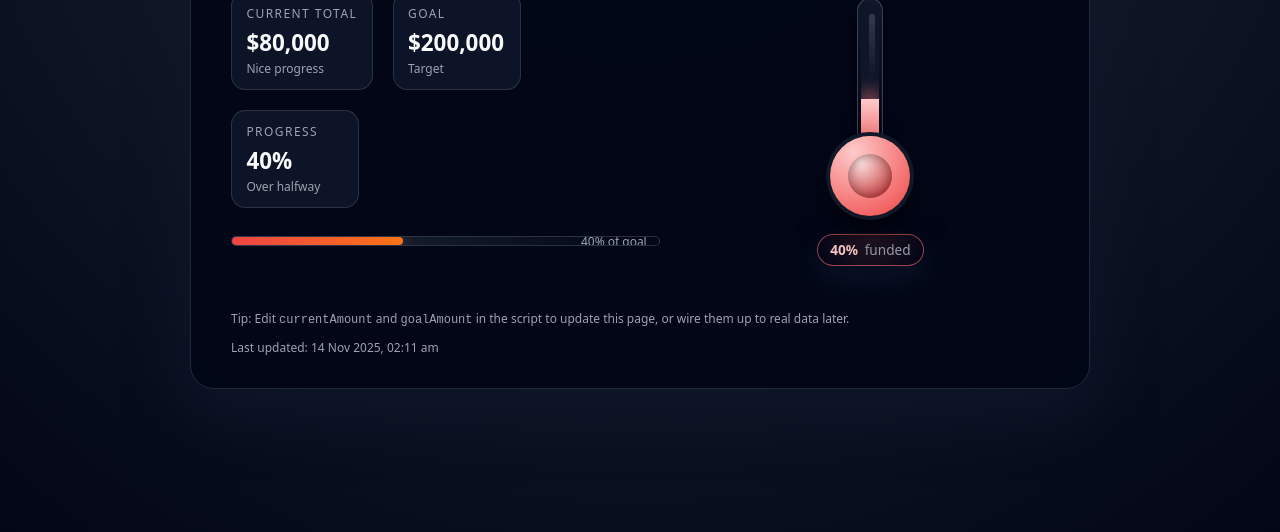
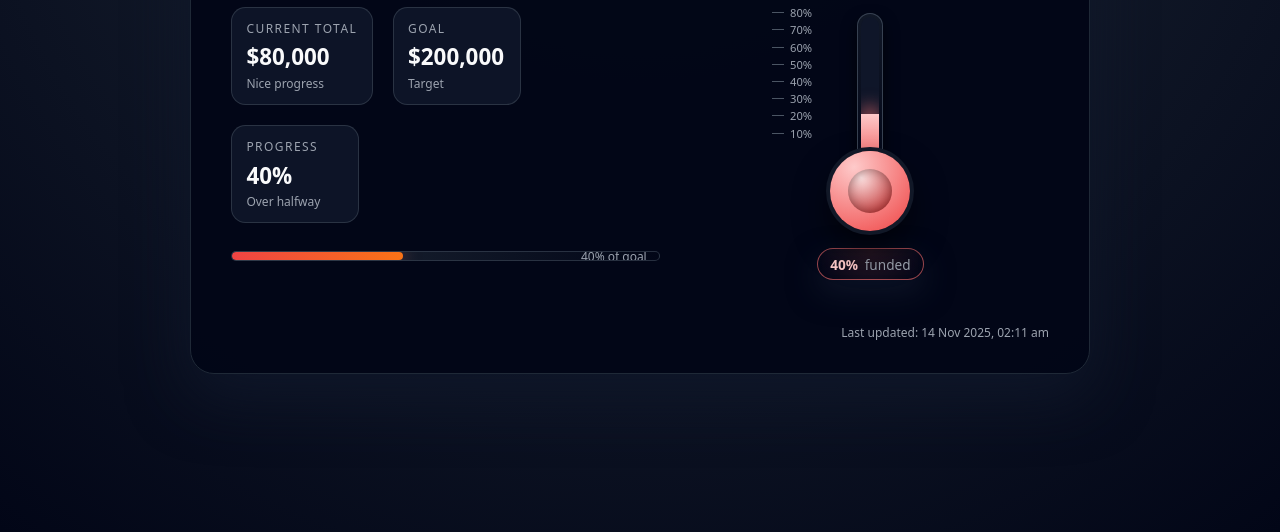
Before and after one commit to datGPT/deposit-progress, a plain HTML site: page index.html in a window 1280 px wide. Shown: the part 268-800 px from the top of the page. Drawn offline with Linux system fonts and the light colour scheme.

Commit message:
Update index.html

```diff
--- a/index.html
+++ b/index.html
@@ -125,6 +125,7 @@
       display: flex;
       align-items: center;
       justify-content: center;
+      position: relative;
     }
 
     .thermo-wrapper {
@@ -132,6 +133,7 @@
       flex-direction: column;
       align-items: center;
       gap: 0.5rem;
+      position: relative;
     }
 
     .thermo-label-top {
@@ -158,6 +160,33 @@
       align-items: center;
       justify-content: flex-end;
       gap: 0;
+    }
+
+    /* Tick marks container */
+    .thermo-ticks {
+      position: absolute;
+      left: -45px;
+      top: 48px;
+      height: 170px;
+      width: 40px;
+      display: flex;
+      flex-direction: column;
+      justify-content: space-between;
+      pointer-events: none;
+    }
+
+    .thermo-tick {
+      display: flex;
+      align-items: center;
+      gap: 6px;
+      font-size: 0.7rem;
+      color: var(--text-muted);
+    }
+
+    .thermo-tick-line {
+      width: 12px;
+      height: 1px;
+      background: #4b5563;
     }
 
     /* Bulb */
@@ -222,23 +251,6 @@
       transition: height 1.4s cubic-bezier(0.22, 0.8, 0.25, 1);
     }
 
-    .thermo-stem-inner::before {
-      content: "";
-      position: absolute;
-      top: 12px;
-      left: 45%;
-      width: 30%;
-      height: 40%;
-      background: linear-gradient(
-        to bottom,
-        rgba(248, 250, 252, 0.35),
-        transparent
-      );
-      border-radius: 999px;
-      opacity: 0.45;
-      pointer-events: none;
-    }
-
     .thermo-percent-tag {
       margin-top: 0.6rem;
       font-size: 0.85rem;
@@ -266,7 +278,7 @@
       font-size: 0.75rem;
       color: var(--text-muted);
       display: flex;
-      justify-content: space-between;
+      justify-content: flex-end;
       gap: 0.75rem;
       flex-wrap: wrap;
     }
@@ -342,10 +354,15 @@
 
     <section class="thermo-container">
       <div class="thermo-wrapper">
+
+        <!-- TICKS ADDED HERE -->
+        <div class="thermo-ticks" id="thermo-ticks"></div>
+
         <div class="thermo-label-top">
           Goal
           <span id="goal-label">$0</span>
         </div>
+
         <div class="thermo">
           <div class="thermo-stem-shell">
             <div class="thermo-stem-inner">
@@ -356,6 +373,7 @@
             <div class="thermo-bulb-inner"></div>
           </div>
         </div>
+
         <div class="thermo-percent-tag">
           <strong id="percent-chip">0%</strong>
           <span>funded</span>
@@ -364,10 +382,6 @@
     </section>
 
     <div class="footnote">
-      <span id="footnote-main">
-        Tip: Edit <code>currentAmount</code> and <code>goalAmount</code> in the script to
-        update this page.
-      </span>
       <span>
         Last updated: <span id="last-updated"></span>
       </span>
@@ -378,14 +392,11 @@
     // ================================
     // CONFIG – EDIT THESE VALUES
     // ================================
-    const goalAmount = 200000;       // target
-    const currentAmount = 80000;     // current savings / funds
+    const goalAmount = 200000;
+    const currentAmount = 80000;
     const title = "Deposit";
-    const subtitle = "";             // no subtitle
+    const subtitle = "";
 
-    // ================================
-    // HELPER FUNCTIONS
-    // ================================
     function formatCurrency(amount) {
       return new Intl.NumberFormat("en-NZ", {
         style: "currency",
@@ -398,75 +409,58 @@
       return Math.min(Math.max(value, min), max);
     }
 
-    // ================================
-    // MAIN RENDER LOGIC
-    // ================================
     (function initThermometer() {
       const safeGoal = goalAmount > 0 ? goalAmount : 1;
       const rawPercent = (currentAmount / safeGoal) * 100;
       const percent = clamp(rawPercent, 0, 100);
 
-      const currentEl = document.getElementById("current-amount");
-      const goalEl = document.getElementById("goal-amount");
-      const goalLabelEl = document.getElementById("goal-label");
-      const progressPercentEl = document.getElementById("progress-percent");
-      const progressNoteEl = document.getElementById("progress-note");
-      const currentNoteEl = document.getElementById("current-note");
-      const thermoFillEl = document.getElementById("thermo-fill");
-      const percentChipEl = document.getElementById("percent-chip");
-      const progressBarFillEl = document.getElementById("progress-bar-fill");
-      const progressMarkerTextEl = document.getElementById("progress-marker-text");
-      const titleTextEl = document.getElementById("title-text");
-      const subtitleTextEl = document.getElementById("subtitle-text");
-      const lastUpdatedEl = document.getElementById("last-updated");
-      const footnoteMainEl = document.getElementById("footnote-main");
+      document.getElementById("title-text").textContent = title;
 
-      // Text content
-      titleTextEl.textContent = title;
-
-      if (subtitle && subtitle.trim().length > 0) {
-        subtitleTextEl.textContent = subtitle;
-        subtitleTextEl.style.display = "block";
+      const subtitleEl = document.getElementById("subtitle-text");
+      if (subtitle.trim().length > 0) {
+        subtitleEl.textContent = subtitle;
+        subtitleEl.style.display = "block";
       } else {
-        subtitleTextEl.style.display = "none";
+        subtitleEl.style.display = "none";
       }
 
-      currentEl.textContent = formatCurrency(currentAmount);
-      goalEl.textContent = formatCurrency(goalAmount);
-      goalLabelEl.textContent = formatCurrency(goalAmount);
+      document.getElementById("current-amount").textContent = formatCurrency(currentAmount);
+      document.getElementById("goal-amount").textContent = formatCurrency(goalAmount);
+      document.getElementById("goal-label").textContent = formatCurrency(goalAmount);
 
       const displayPercent = Math.round(percent);
       const percentText = `${displayPercent}%`;
-      progressPercentEl.textContent = percentText;
-      percentChipEl.textContent = percentText;
-      progressMarkerTextEl.textContent = `${percentText} of goal`;
+      document.getElementById("progress-percent").textContent = percentText;
+      document.getElementById("percent-chip").textContent = percentText;
+      document.getElementById("progress-marker-text").textContent = `${percentText} of goal`;
 
       if (rawPercent >= 100) {
-        progressNoteEl.textContent = "Goal reached 🎉";
-        currentNoteEl.textContent = "Amazing!";
+        document.getElementById("progress-note").textContent = "Goal reached 🎉";
+        document.getElementById("current-note").textContent = "Amazing!";
       } else if (rawPercent >= 75) {
-        progressNoteEl.textContent = "Almost there!";
-        currentNoteEl.textContent = "Final stretch";
+        document.getElementById("progress-note").textContent = "Almost there!";
+        document.getElementById("current-note").textContent = "Final stretch";
       } else if (rawPercent >= 40) {
-        progressNoteEl.textContent = "Over halfway";
-        currentNoteEl.textContent = "Nice progress";
+        document.getElementById("progress-note").textContent = "Over halfway";
+        document.getElementById("current-note").textContent = "Nice progress";
       } else if (rawPercent > 0) {
-        progressNoteEl.textContent = "Off to a good start";
-        currentNoteEl.textContent = "First contributions";
+        document.getElementById("progress-note").textContent = "Off to a good start";
+        document.getElementById("current-note").textContent = "First contributions";
       } else {
-        progressNoteEl.textContent = "Waiting for the first contribution";
-        currentNoteEl.textContent = "Not started yet";
+        document.getElementById("progress-note").textContent = "Waiting for the first contribution";
+        document.getElementById("current-note").textContent = "Not started yet";
       }
 
       // Fill animations
       requestAnimationFrame(() => {
-        thermoFillEl.style.height = `${percent}%`;
-        progressBarFillEl.style.width = `${percent}%`;
+        document.getElementById("thermo-fill").style.height = `${percent}%`;
+        document.getElementById("progress-bar-fill").style.width = `${percent}%`;
       });
 
-      // Last updated text
+      // Last updated
       const now = new Date();
-      lastUpdatedEl.textContent = now.toLocaleString("en-NZ", {
+      document.getElementById("last-updated").textContent =
+        now.toLocaleString("en-NZ", {
           year: "numeric",
           month: "short",
           day: "numeric",
@@ -474,9 +468,24 @@
           minute: "2-digit"
         });
 
-      // Small hint
-      footnoteMainEl.innerHTML =
-        'Tip: Edit <code>currentAmount</code> and <code>goalAmount</code> in the script to update this page, or wire them up to real data later.';
+      // ================================
+      // ADD TICK MARKS (10% increments)
+      // ================================
+      const ticksContainer = document.getElementById("thermo-ticks");
+      for (let i = 100; i >= 10; i -= 10) {
+        const tick = document.createElement("div");
+        tick.className = "thermo-tick";
+
+        const line = document.createElement("div");
+        line.className = "thermo-tick-line";
+
+        const label = document.createElement("div");
+        label.textContent = `${i}%`;
+
+        tick.appendChild(line);
+        tick.appendChild(label);
+        ticksContainer.appendChild(tick);
+      }
     })();
   </script>
 </body>
```
Lines whose indentation alone changed are shown as unchanged.
